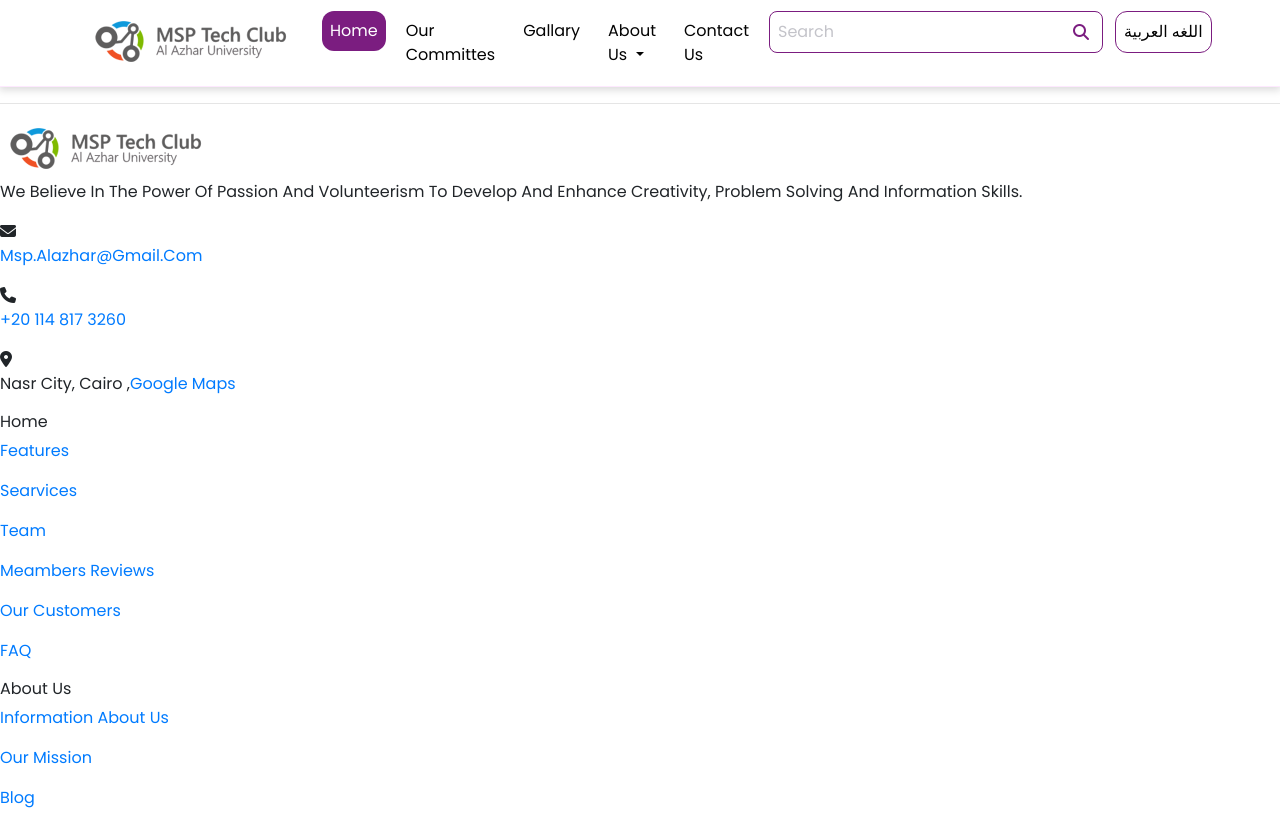
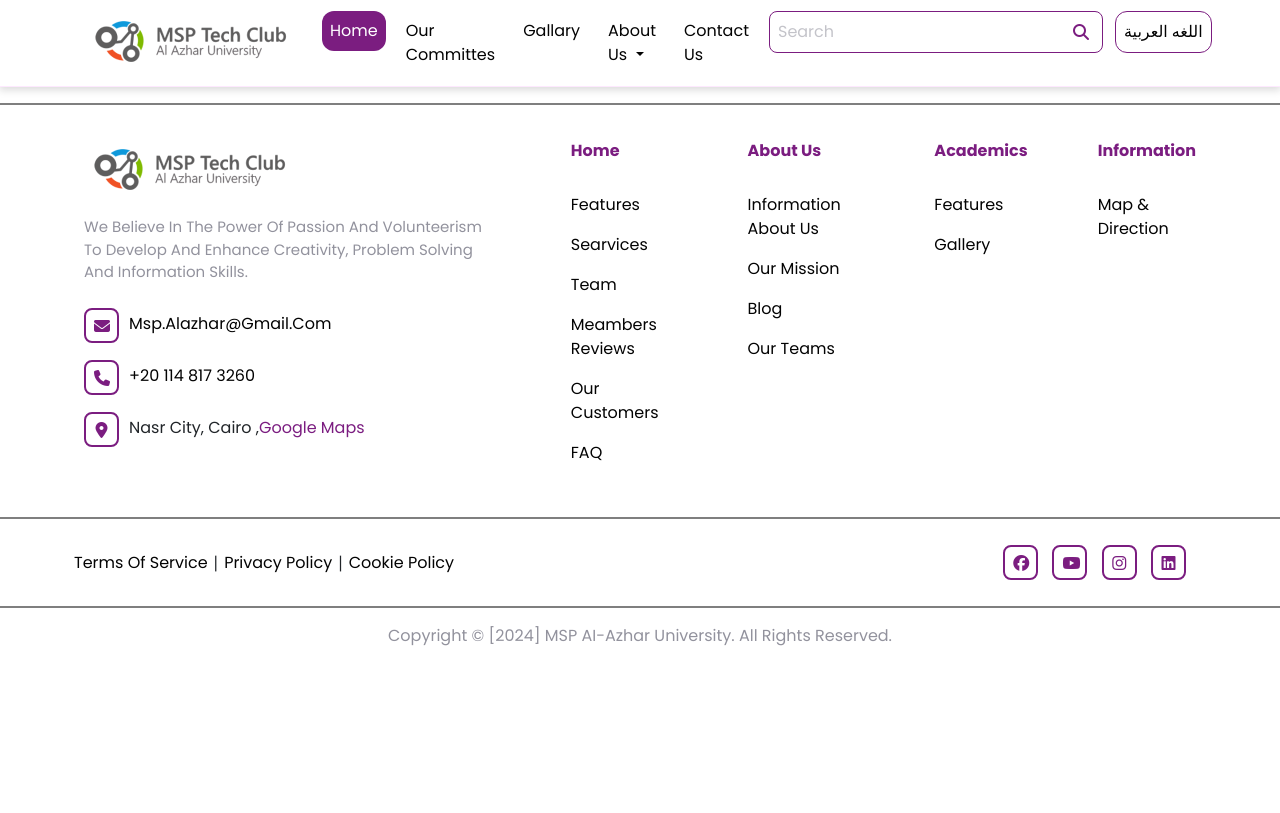
Before and after one commit to Shahd-Sayed/MSP_Website, a plain HTML site: page index.html in a window 1280 px wide. Shown: the top 813 px of the page. Drawn offline with Linux system fonts and the light colour scheme; a web font is replaced by a local one.

Commit message:
Add files via upload

```diff
--- a/css/main.css
+++ b/css/main.css
@@ -1,3 +1,23 @@
+:root {
+    --main-background-color: #FEE9FF;
+    --main-text-color: #030303;
+    --secondary-text-color: #92929D;
+    --purple-accent: #7B1D80;
+    --section-background-color: #FCFCFC;
+    --main-bg-nav-color: #ffff;
+    --box-shadow: 0px 2px 8px 1px rgba(0, 0, 0, 0.15);
+    --border-bottom: 1px solid var(--main-background-color);
+    --border: 1px solid var(--secondary-text-color);
+    --main-border-radius: 12px;
+    --second-border-radius: 10px;
+    --third-border-radius: 8px;
+    --padding: 60px 104px;
+    --padding-left: 12px;
+    --padding-right: 12px;
+    --padding-all: 12px;
+    --transation: 0.4s;
+
+}
 
 /* Start Nav */
 .navbar {
@@ -145,7 +165,109 @@
 }
 
 /* End Nav */
+/* start footer */
+.rectangale {
+    padding: var(--padding-all) !important;
+    background-color: var(--purple-accent) !important;
+    width: 113px;
+    height: 81px;
+}
 
+footer {
+    width: 100%;
+}
+
+footer hr {
+    border: .1px solid rgba(0, 0, 0, 0.5);
+}
+
+footer .right img {
+    padding-bottom: 15px;
+}
+
+.txt {
+    font-size: 15px;
+    color: var(--secondary-text-color);
+}
+
+footer .top,
+footer .left {
+    display: flex;
+    justify-content: space-around;
+    gap: 70px;
+}
+
+footer .top {
+    padding: 20px 84px 20px 84px;
+}
+
+footer .right {
+    width: 50%;
+}
+
+footer .left {
+    width: 75%;
+}
+
+footer .right .links div,
+.loc {
+    display: flex;
+    align-items: center;
+}
+
+footer .right .links div a {
+    padding-top: 12px;
+}
+
+footer a,
+footer a:hover {
+    color: var(--main-text-color);
+}
+
+.maps,
+.maps:hover {
+    color: var(--purple-accent);
+}
+
+footer .links i {
+    color: var(--purple-accent);
+    border: 2px solid var(--purple-accent);
+    border-radius: 8px;
+    text-align: center;
+    padding: 8px;
+    margin-right: 10px;
+    width: 35px;
+    height: 35px;
+}
+
+footer h6 {
+    color: var(--purple-accent);
+    font-weight: bold;
+    padding-bottom: 25px;
+}
+
+footer .center {
+    padding: 10px 84px 10px 74px;
+    display: flex;
+    justify-content: space-between;
+}
+
+footer .center .social {
+    text-decoration: none;
+}
+
+footer .center .privacy {
+    padding-top: 6px;
+}
+
+
+footer .bottom {
+    color: var(--secondary-text-color);
+    text-align: center;
+    padding: 0px 104px 24px 104px;
+}
+
+/* end footer */
 
 
 
@@ -189,16 +311,33 @@
         margin-top: 15px !important;
         width: 100%;
     }
-    .fa-search{
+
+    .fa-search {
         margin-top: 15px;
     }
-    .btn{
+
+    .btn {
         margin-top: 15px;
     }
 }
 
 /* small screen */
-@media (min-width:601px) and (max-width:767px) {}
+@media (min-width:601px) and (max-width:767px) {
+    footer .top {
+        flex-direction: column;
+        padding: 20px 44px 20px 44px;
+        gap: 40px;
+    }
+
+    footer .right,
+    footer .left {
+        width: 100%;
+    }
+
+    footer .center {
+        padding: 10px 34px 10px 34px;
+    }
+}
 
 /* medium screens */
 @media (min-width:601px) and (max-width:768px) {
```
